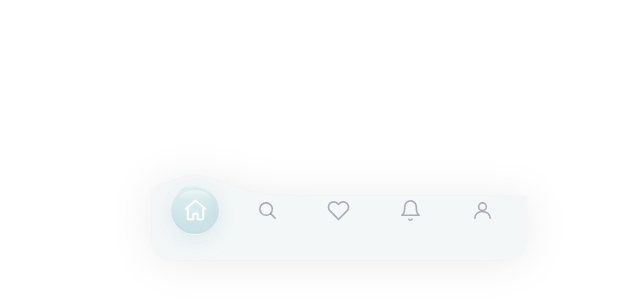
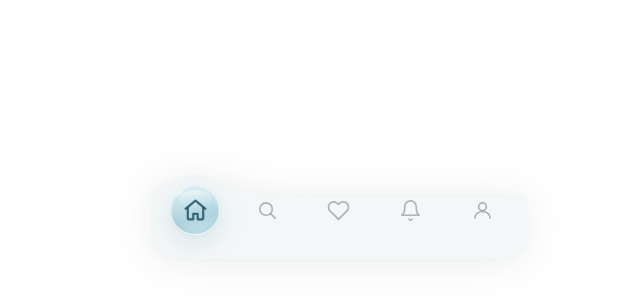
Before and after one commit to yuhanwu-klein/ui-index, a plain HTML site: page tabbar-bouncy.html in a window 1280 px wide. Shown: the part 480-780 px from the top of the page, without its empty margins (301-941 px from the left). Drawn offline with Linux system fonts and the light colour scheme.

Commit message:
Week 9: fix icon visibility and glass material rendering
Increase blob opacity (.6-.75) so glass reads as a solid object with
depth. Switch active icon from white to dark teal for contrast on
translucent glass. Widen edge highlight ring and strengthen inner
shadow for more convincing glass thickness.

Co-Authored-By: Claude Opus 4.6 <noreply@anthropic.com>

```diff
--- a/tabbar-bouncy.html
+++ b/tabbar-bouncy.html
@@ -38,27 +38,27 @@ body{
 
 .blob{
   position:absolute;width:50px;height:50px;border-radius:50%;
-  background:linear-gradient(165deg,rgba(195,225,225,.35),rgba(170,210,215,.40) 40%,rgba(150,200,210,.44) 70%,rgba(140,195,205,.38));
-  backdrop-filter:blur(16px);-webkit-backdrop-filter:blur(16px);
-  border:.8px solid rgba(255,255,255,.55);
+  background:linear-gradient(165deg,rgba(200,228,232,.6) 0%,rgba(175,215,225,.7) 35%,rgba(155,200,215,.75) 65%,rgba(170,218,228,.55) 100%);
+  backdrop-filter:blur(10px);-webkit-backdrop-filter:blur(10px);
+  border:1px solid rgba(255,255,255,.6);
   box-shadow:
-    0 6px 24px rgba(120,180,185,.15),
-    0 1px 3px rgba(0,0,0,.03),
-    inset 0 1px 0 rgba(255,255,255,.6),
-    inset 0 -1px 2px rgba(100,170,180,.1);
+    0 8px 28px rgba(100,165,180,.2),
+    0 2px 6px rgba(0,0,0,.04),
+    inset 0 2px 3px rgba(255,255,255,.5),
+    inset 0 -3px 6px rgba(90,155,175,.15);
   pointer-events:none;will-change:transform;
   transform:translate(-50%,-50%);
 }
 .blob::before{
-  content:'';position:absolute;inset:-1px;border-radius:50%;
-  background:conic-gradient(from 160deg,transparent 40%,rgba(180,225,230,.5) 48%,rgba(220,245,245,.7) 52%,transparent 60%);
-  mask:radial-gradient(farthest-side,transparent calc(100% - 2px),#000 calc(100% - 1.5px));
-  -webkit-mask:radial-gradient(farthest-side,transparent calc(100% - 2px),#000 calc(100% - 1.5px));
+  content:'';position:absolute;inset:0;border-radius:50%;
+  background:conic-gradient(from 140deg,transparent 30%,rgba(200,235,240,.6) 44%,rgba(240,255,255,.85) 50%,rgba(200,235,240,.6) 56%,transparent 70%);
+  mask:radial-gradient(farthest-side,transparent calc(100% - 2.5px),#000 calc(100% - 1px));
+  -webkit-mask:radial-gradient(farthest-side,transparent calc(100% - 2.5px),#000 calc(100% - 1px));
 }
 .blob::after{
-  content:'';position:absolute;top:4px;left:16%;right:16%;height:36%;
+  content:'';position:absolute;top:4px;left:14%;right:14%;height:38%;
   border-radius:50%;
-  background:linear-gradient(180deg,rgba(255,255,255,.5) 0%,rgba(220,240,240,.15) 60%,transparent);
+  background:linear-gradient(175deg,rgba(255,255,255,.65) 0%,rgba(230,248,250,.25) 55%,transparent);
 }
 
 .items{
@@ -78,8 +78,8 @@ body{
   stroke-linecap:round;stroke-linejoin:round;fill:none;stroke-width:1.7;
   transition:transform .45s cubic-bezier(.34,1.56,.64,1),stroke .25s;
 }
-.tab.off svg{stroke:rgba(120,110,135,.55)}
-.tab.on svg{stroke:#fff;transform:scale(1.15);filter:drop-shadow(0 0 5px rgba(255,255,255,.6)) drop-shadow(0 0 12px rgba(140,210,215,.4))}
+.tab.off svg{stroke:rgba(100,110,125,.5)}
+.tab.on svg{stroke:rgba(35,85,100,.85);stroke-width:2;transform:scale(1.15)}
 
 html.is-preview body{padding:0;align-items:flex-end}
 html.is-preview .bar{width:100%;animation:none;transform:none;opacity:1}
```
